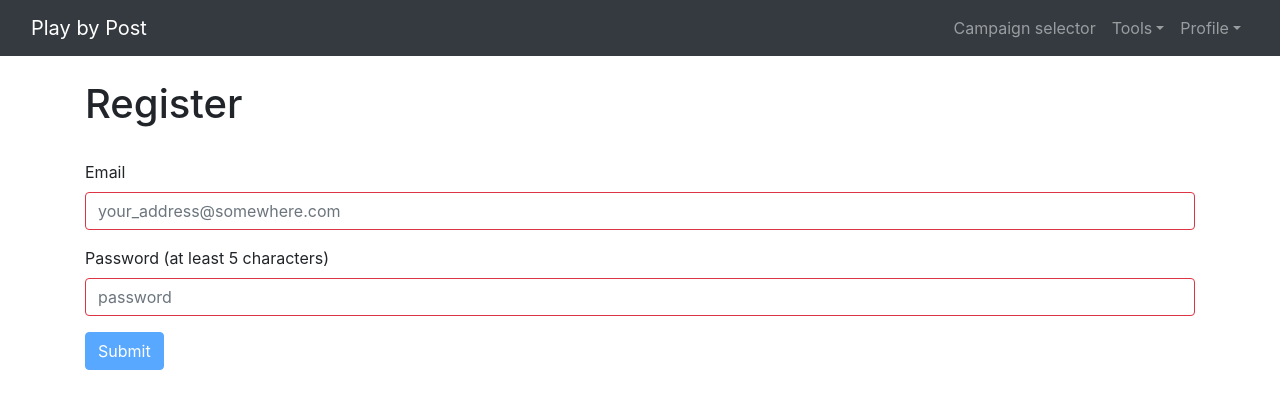
After one commit to Celeo/PlayByPost, a Flask app: page /profile/register in a window 1280 px wide. The commit adds this page. Shown: the top 409 px of the page. Run offline with Flask 2, Linux system fonts and the light colour scheme; parts of the project's set-up code (start-up, migrations or seed data) failed here and were passed over; some libraries are stand-ins or nearby versions.

Commit message:
Registration

```diff
--- a/pbp/blueprint.py
+++ b/pbp/blueprint.py
@@ -1,5 +1,16 @@
-from flask import Blueprint, render_template
+from flask import (
+    Blueprint,
+    flash,
+    redirect,
+    render_template,
+    request,
+    url_for
+)
+from flask_login import login_user, logout_user
+import re
 
+from .shared import db
+from .models import User
 
 blueprint = Blueprint('base', __name__, template_folder='templates')
 
@@ -34,9 +45,24 @@ def profile_login():
     return 'VIEW: profile/login'
 
 
-@blueprint.route('/profile/join')
-def profile_join():
-    return 'VIEW: profile/join'
+@blueprint.route('/profile/register', methods=['GET', 'POST'])
+def profile_register():
+    if request.method == 'POST':
+        email = request.form['email']
+        password = request.form['password']
+        if not re.match(r'.+@(?:.+){2,}\.(?:.+){2,}', email):
+            flash('Email does meet basic requirements', 'error')
+            return redirect(url_for('.profile_register'))
+        if len(password) < 5:
+            flash('Password must be at least 5 characters long', 'error')
+            return redirect(url_for('.profile_register'))
+        new_user = User(email=email)
+        new_user.set_password(password)
+        db.session.add(new_user)
+        db.session.commit()
+        login_user(new_user)
+        return redirect(url_for('.profile_settings'))
+    return render_template('register.jinja2')
 
 
 @blueprint.route('/profile/settings')
@@ -46,4 +72,5 @@ def profile_settings():
 
 @blueprint.route('/profile/logout')
 def profile_logout():
-    return 'VIEW: profile/logout'
+    logout_user()
+    return redirect(url_for('.profile_login'))
--- a/pbp/templates/base.jinja2
+++ b/pbp/templates/base.jinja2
@@ -5,6 +5,8 @@
   <meta name="viewport" content="width=device-width, initial-scale=1, shrink-to-fit=no">
   <meta http-equiv="X-UA-Compatible" content="ie=edge">
   <link rel="stylesheet" href="https://stackpath.bootstrapcdn.com/bootstrap/4.1.3/css/bootstrap.min.css" integrity="sha384-MCw98/SFnGE8fJT3GXwEOngsV7Zt27NXFoaoApmYm81iuXoPkFOJwJ8ERdknLPMO" crossorigin="anonymous">
+  <script src="https://cdnjs.cloudflare.com/ajax/libs/vue/2.5.17/vue.js" crossorigin="anonymous"></script>
+  <script src="https://code.jquery.com/jquery-3.3.1.slim.min.js" integrity="sha384-q8i/X+965DzO0rT7abK41JStQIAqVgRVzpbzo5smXKp4YfRvH+8abtTE1Pi6jizo" crossorigin="anonymous"></script>
   <title>{% if campaign %}{{ campaign }} | {% endif %}Play by Post</title>
 </head>
 <body>
@@ -29,10 +31,13 @@
           <li class="nav-item dropdown">
             <a href="#" class="nav-item nav-link dropdown-toggle" data-toggle="dropdown">Profile</a>
             <div class="dropdown-menu bg-dark">
-              <a class="dropdown-item text-light" href="{{ url_for('base.profile_login') }}">Log in</a>
-              <a class="dropdown-item text-light" href="{{ url_for('base.profile_join') }}">Join</a>
-              <a class="dropdown-item text-light" href="{{ url_for('base.profile_settings') }}">Settings</a>
-              <a class="dropdown-item text-light" href="{{ url_for('base.profile_logout') }}">Log out</a>
+              {% if not current_user.is_authenticated %}
+                <a class="dropdown-item text-light" href="{{ url_for('base.profile_login') }}">Log in</a>
+                <a class="dropdown-item text-light" href="{{ url_for('base.profile_register') }}">Register</a>
+              {% else %}
+                <a class="dropdown-item text-light" href="{{ url_for('base.profile_settings') }}">Settings</a>
+                <a class="dropdown-item text-light" href="{{ url_for('base.profile_logout') }}">Log out</a>
+              {% endif %}
             </div>
           </li>
         </ul>
@@ -42,11 +47,21 @@
 
   <main class="py-md-4 pl-md-5 pr-md-5" role="main">
     <div class="container-fluid">
+      {% with messages = get_flashed_messages(with_categories=true) %}
+        {% if messages %}
+          {% for category, message in messages %}
+            {% if category == 'error' %}
+              <div class="alert alert-danger">{{ message }}</div>
+            {% else %}
+              <div class="alert alert-primary">{{ message }}</div>
+            {% endif %}
+          {% endfor %}
+        {% endif %}
+      {% endwith %}
       {% block body %}{% endblock %}
     </div>
   </main>
 
-  <script src="https://code.jquery.com/jquery-3.3.1.slim.min.js" integrity="sha384-q8i/X+965DzO0rT7abK41JStQIAqVgRVzpbzo5smXKp4YfRvH+8abtTE1Pi6jizo" crossorigin="anonymous"></script>
   <script src="https://cdnjs.cloudflare.com/ajax/libs/popper.js/1.14.3/umd/popper.min.js" integrity="sha384-ZMP7rVo3mIykV+2+9J3UJ46jBk0WLaUAdn689aCwoqbBJiSnjAK/l8WvCWPIPm49" crossorigin="anonymous"></script>
   <script src="https://stackpath.bootstrapcdn.com/bootstrap/4.1.3/js/bootstrap.min.js" integrity="sha384-ChfqqxuZUCnJSK3+MXmPNIyE6ZbWh2IMqE241rYiqJxyMiZ6OW/JmZQ5stwEULTy" crossorigin="anonymous"></script>
 </body>
--- /dev/null
+++ b/pbp/templates/register.jinja2
@@ -0,0 +1,42 @@
+{% extends 'base.jinja2' %}
+
+{% block body %}
+
+<div class="container">
+  <h1>Register</h1>
+  <br>
+  <form action="{{ url_for('base.profile_register') }}" method="POST" id="form-app">
+    <div class="form-group">
+      <label for="email">Email</label>
+      <input type="text" :class="{'form-control': true, 'is-valid': valid_email, 'is-invalid': !valid_email}" name="email" placeholder="your_address@somewhere.com" v-model="email" required>
+    </div>
+    <div class="form-group">
+      <label for="password">Password (at least 5 characters)</label>
+      <input type="password"  :class="{'form-control': true, 'is-valid': valid_password, 'is-invalid': !valid_password}"  name="password" placeholder="password" v-model="password" required>
+    </div>
+    <button type="submit" class="btn btn-primary" :disabled="!valid_input">Submit</button>
+  </form>
+</div>
+
+<script>
+  new Vue({
+    el: '#form-app',
+    data: {
+      email: '',
+      password: ''
+    },
+    computed: {
+      valid_email() {
+        return /.+@(?:.+){2,}\.(?:.+){2,}/.test(this.email)
+      },
+      valid_password() {
+        return this.password.length > 5
+      },
+      valid_input() {
+        return this.valid_email && this.valid_password
+      }
+    }
+  })
+</script>
+
+{% endblock %}
--- a/requirements.txt
+++ b/requirements.txt
@@ -1,3 +1,5 @@
+bcrypt==3.1.4
+cffi==1.11.5
 click==6.7
 Flask==1.0.2
 Flask-Login==0.4.1
@@ -5,5 +7,7 @@ Flask-SQLAlchemy==2.3.2
 itsdangerous==0.24
 Jinja2==2.10
 MarkupSafe==1.0
+pycparser==2.19
+six==1.11.0
 SQLAlchemy==1.2.11
 Werkzeug==0.14.1
```
Also changed, not shown: pbp/models.py (+18 -4 lines).
